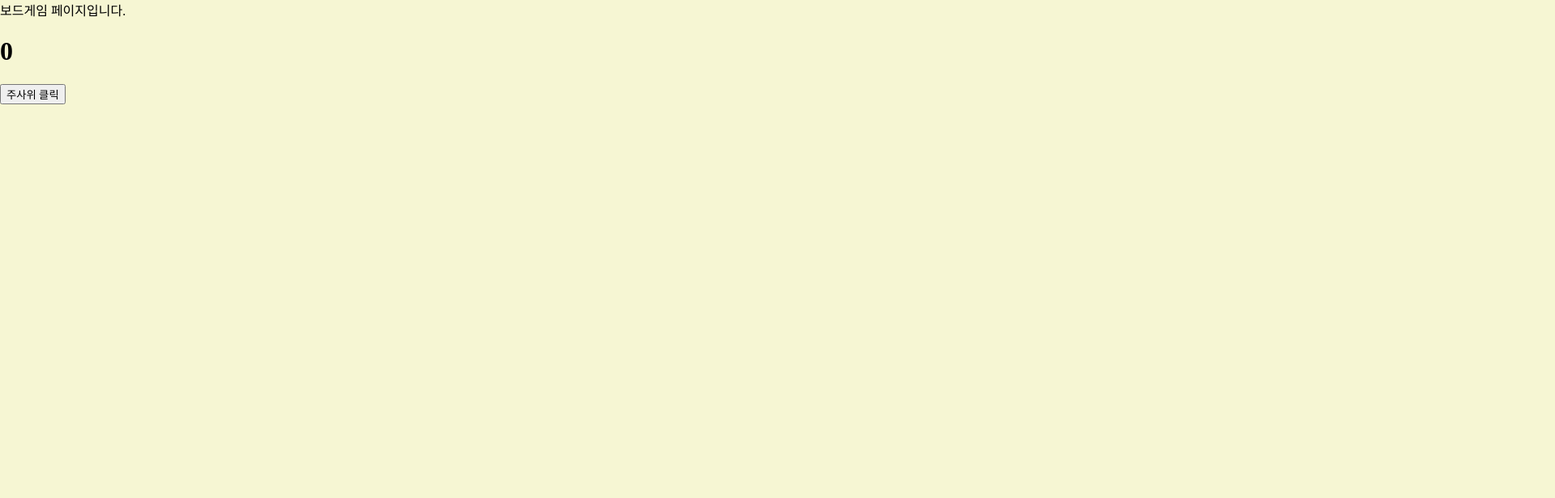
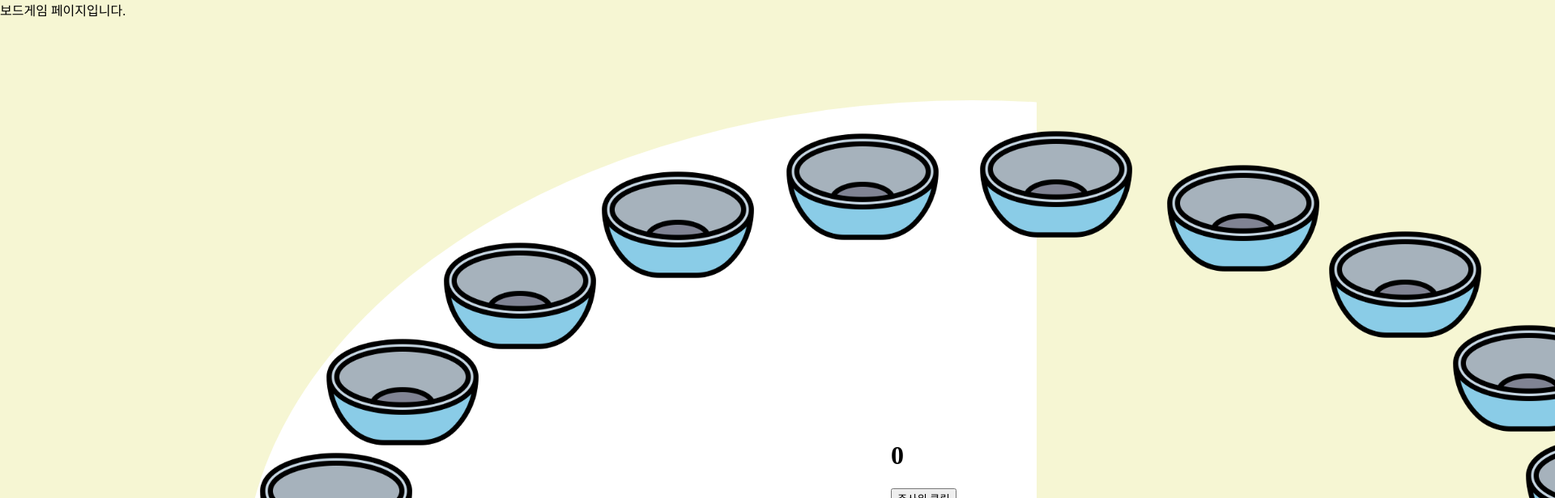
Before and after one commit to paldal-idol/BbangNyang, a React app in the folder client/: page /game in a window 1280 px wide. Shown: the top 616 px of the page at 81% size, 1920 px wide, since content can reach past the window. Built offline with nearby package versions, Linux system fonts and the light colour scheme; a web font is replaced by a local one.

Commit message:
feat : map background

```diff
--- a/client/src/components/organisms/Allow_dice_again.tsx
+++ b/client/src/components/organisms/Allow_dice_again.tsx
@@ -3,7 +3,28 @@ import styled from 'styled-components';
 import { useRecoilValue, useRecoilState } from 'recoil';
 import Dice from '@organisms/Dice_svg';
 import diceState from '@store/Dice_number';
-
+const Map_div = styled.div`
+  position: absolute;
+  width: 100vw;
+  height: 100vh;
+  margin-top: 500px;
+  margin-left: 1100px;
+  z-index: 2;
+  top: 500;
+  left: 800;
+`;
+const Map_button = styled.button`
+  position: absolute;
+  z-index: 1;
+  top: 500;
+  left: 800;
+`;
+const Map_h1 = styled.h1`
+  position: absolute;
+  z-index: 2;
+  width: 100vw;
+  height: 100vh;
+`;
 const Allow_dice_again = () => {
   const [dice_n, setDice_n] = useState(0);
   let [Accumurate_Dice_Score, setScore] = useState(0);
@@ -36,11 +57,11 @@ const Allow_dice_again = () => {
   }, [diceState_value]);
 
   return (
-    <div>
+    <Map_div>
       <h1>{diceState_value}</h1>
-      <button onClick={active}>주사위 클릭</button>
+      <Map_button onClick={active}>주사위 클릭</Map_button>
       {dice_active && <Dice></Dice>}
-    </div>
+    </Map_div>
   );
 };
 export default Allow_dice_again;
--- a/client/src/components/organisms/Dice_svg.tsx
+++ b/client/src/components/organisms/Dice_svg.tsx
@@ -13,6 +13,8 @@ const dice_list = [dice_1, dice_2, dice_3, dice_4, dice_5, dice_6];
 const Dice_svg = styled.svg`
   z-index: 1;
   position: absolute;
+  width: 100vw;
+  height: 100vh;
 `;
 const Dice_img = styled.img`
   margin-top: 200px;
@@ -20,6 +22,8 @@ const Dice_img = styled.img`
   z-index: 2;
   position: absolute;
   width: 100px;
+  top: 500;
+  left: 800;
 `;
 const Dice_h1 = styled.h1`
   margin-top: 240px;
@@ -27,6 +31,8 @@ const Dice_h1 = styled.h1`
   z-index: 2;
   position: absolute;
   width: 100px;
+  top: 500;
+  left: 800;
 `;
 const Dice_Button = styled.button`
   margin-top: 300px;
@@ -34,6 +40,8 @@ const Dice_Button = styled.button`
   z-index: 2;
   position: absolute;
   width: 100px;
+  top: 500;
+  left: 800;
 `;
 const Dice = () => {
   const [intervalFunc, setIntervalFunc] = useState(null);
--- /dev/null
+++ b/client/src/components/organisms/Map.tsx
@@ -0,0 +1,47 @@
+import React, { useState, useEffect } from 'react';
+import styled from 'styled-components';
+import { useRecoilState, useRecoilValue } from 'recoil';
+import bowl from '@img/map/bowl.PNG';
+import Allow_dice_again from '@organisms/Allow_dice_again';
+const Map_svg = styled.svg`
+  z-index: 1;
+  position: absolute;
+`;
+const Map_img = styled.img`
+  position: absolute;
+  width: 200px;
+  z-index: 2;
+`;
+const Map_div = styled.div`
+  position: absolute;
+  width: 100vw;
+  height: 100vh;
+`;
+
+const Map = () => {
+  const [ar, setAr] = useState(
+    Array.from({ length: 21 }, (v, i) => {
+      i * 17;
+    }),
+  );
+  return (
+    <>
+      <Map_svg width="100vw" height="100vh">
+        <ellipse cx="1200" cy="700" rx="900" ry="600" fill="white"></ellipse>
+      </Map_svg>
+      <Map_div>
+        {ar.map((undefined, i) => (
+          <Map_img
+            src={bowl}
+            style={{
+              top: `${500 * Math.cos((Math.PI * 34.5 * i) / 360) + 600}px`,
+              left: `${800 * Math.sin((Math.PI * 34.5 * i) / 360) + 1100}px`,
+            }}
+          />
+        ))}
+      </Map_div>
+      <Allow_dice_again />
+    </>
+  );
+};
+export default Map;
--- a/client/src/pages/BoardGamePage.tsx
+++ b/client/src/pages/BoardGamePage.tsx
@@ -1,11 +1,12 @@
 import React from 'react';
 import Allow_dice_again from '@organisms/Allow_dice_again';
-
+import Map from '@organisms/Map';
 const BoardGamePage: React.FC = () => {
   return (
     <>
       <p>보드게임 페이지입니다.</p>
-      <Allow_dice_again />
+      {/* <Allow_dice_again /> */}
+      <Map></Map>
     </>
   );
 };
```
Also changed, not shown: client/src/assets/img/map/bowl.PNG (added).
